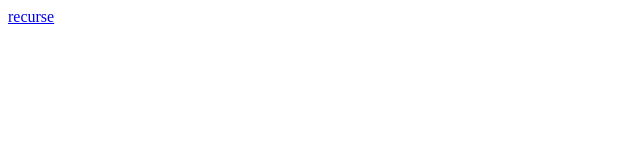
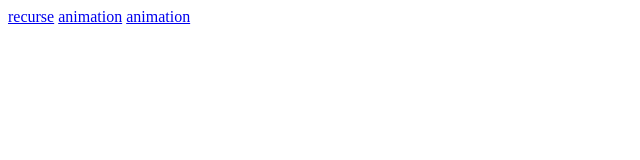
Before and after one commit to cled/answers, a plain HTML site: page index.html in a window 1280 px wide. Shown: the whole page, without its empty margins (0-640 px from the left). Drawn offline with Linux system fonts and the light colour scheme.

Commit message:
Update index.html

```diff
--- a/index.html
+++ b/index.html
@@ -1 +1,3 @@
 <a href="recurse.html">recurse</a>
+<a href="animation.html">animation</a>
+<a href="baseclass.html">animation</a>
```
